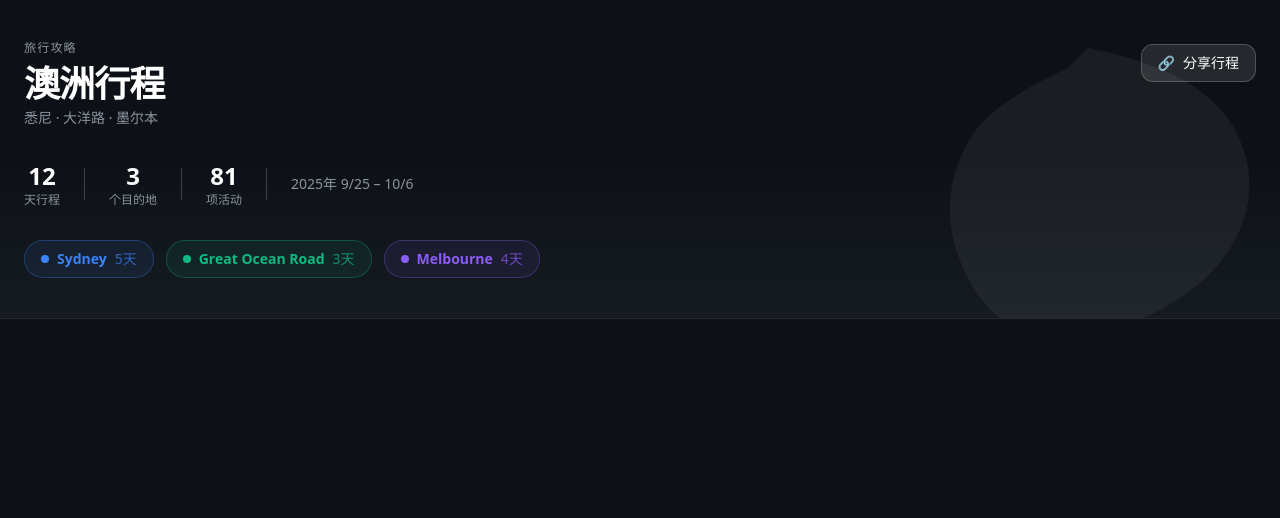
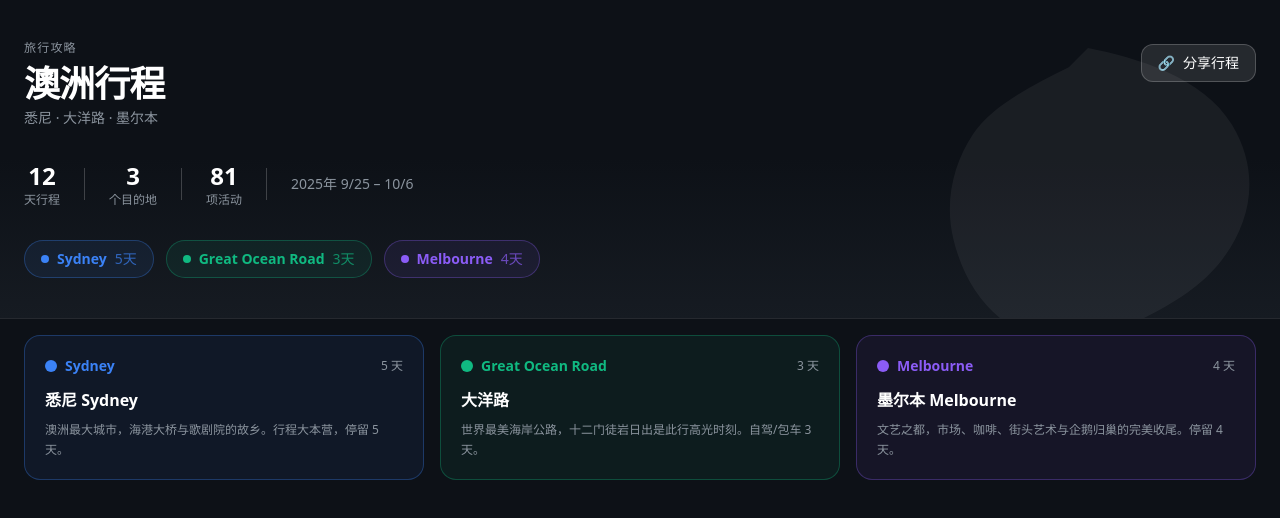
Before and after one commit to C-Harlin/trip-web, a React (Vite) app: page / in a window 1280 px wide. Shown: the top 518 px of the page. Built offline with nearby package versions, Linux system fonts and the light colour scheme.

Commit message:
feat: DestinationCards with color-coded destination overview

```diff
--- a/src/App.tsx
+++ b/src/App.tsx
@@ -1,12 +1,17 @@
 import { HeroSection } from './components/HeroSection'
+import { DestinationCards } from './components/DestinationCards'
 import { useItineraryState } from './hooks/useItineraryState'
 
 export default function App() {
-  const { skipped } = useItineraryState()
+  const { skipped, isDestinationActive } = useItineraryState()
 
   return (
     <div className="min-h-screen bg-bg text-white">
       <HeroSection skipped={skipped} />
+      <DestinationCards
+        isDestinationActive={isDestinationActive}
+        onDestinationClick={(id) => console.log('clicked', id)}
+      />
     </div>
   )
 }
--- /dev/null
+++ b/src/components/DestinationCards.tsx
@@ -0,0 +1,67 @@
+import { itinerary } from '../data/itinerary'
+import type { Destination } from '../types/itinerary'
+
+interface Props {
+  isDestinationActive: (destId: string) => boolean
+  onDestinationClick: (destId: string) => void
+}
+
+function DestinationCard({
+  dest,
+  isActive,
+  onClick,
+}: {
+  dest: Destination
+  isActive: boolean
+  onClick: () => void
+}) {
+  return (
+    <button
+      onClick={onClick}
+      className={`flex-1 min-w-[200px] text-left p-5 rounded-2xl border transition-all cursor-pointer ${
+        isActive ? '' : 'opacity-40'
+      }`}
+      style={{
+        borderColor: isActive ? dest.color + '50' : 'rgba(255,255,255,0.08)',
+        background: dest.color + '12',
+      }}
+    >
+      {/* Header row */}
+      <div className="flex items-center gap-2 mb-3">
+        <div
+          className="w-3 h-3 rounded-full flex-shrink-0"
+          style={{ background: dest.color }}
+        />
+        <span className="font-semibold text-sm" style={{ color: dest.color }}>
+          {dest.nameEn}
+        </span>
+        <span className="text-muted text-xs ml-auto">{dest.days.length} 天</span>
+      </div>
+
+      {/* Chinese name */}
+      <div className="text-base font-bold mb-2">{dest.name}</div>
+
+      {/* Description */}
+      <div className="text-muted text-xs leading-relaxed line-clamp-3">
+        {dest.coverDescription}
+      </div>
+    </button>
+  )
+}
+
+export function DestinationCards({ isDestinationActive, onDestinationClick }: Props) {
+  return (
+    <div className="max-w-7xl mx-auto px-6 py-4">
+      <div className="flex gap-4 flex-wrap md:flex-nowrap">
+        {itinerary.destinations.map(dest => (
+          <DestinationCard
+            key={dest.id}
+            dest={dest}
+            isActive={isDestinationActive(dest.id)}
+            onClick={() => onDestinationClick(dest.id)}
+          />
+        ))}
+      </div>
+    </div>
+  )
+}
```
